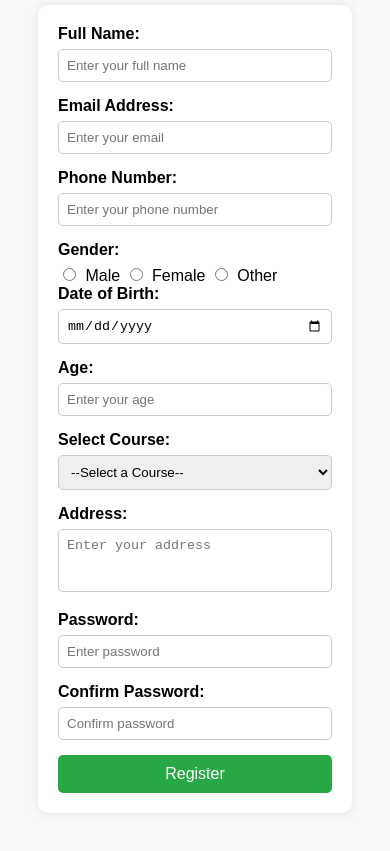
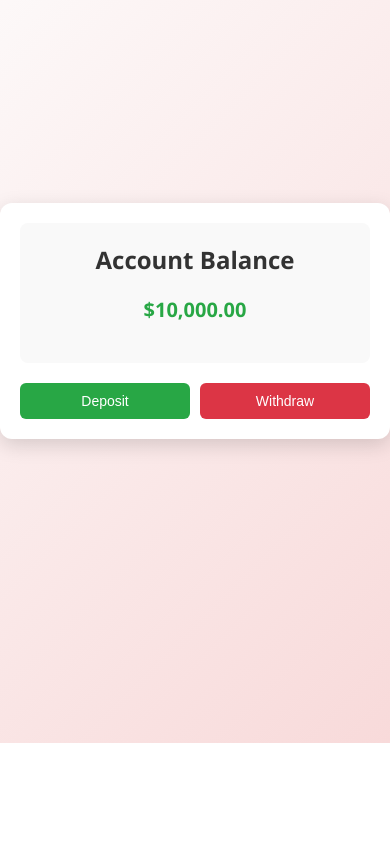
Before and after one commit to Akash1010101222/23BCS11228_AKASHDEEP, a plain HTML site: page index.html in a window 390 px wide. Shown: the part 101-952 px from the top of the page. After the commit the page ends 844 px from the top, so only its background shows below. Drawn offline with Linux system fonts and the light colour scheme.

Commit message:
Responsive Banking UI with Deposit/Withdrawal

```diff
--- a/Style.css
+++ b/Style.css
@@ -1,69 +1,86 @@
+/* General Styling */
 body {
-    font-family: Arial, sans-serif;
-    background-color: #f9f9f9;
-    padding: 30px;
+    font-family: 'Segoe UI', Tahoma, Geneva, Verdana, sans-serif;
+    background: linear-gradient(135deg, #fdfbfb, #f8dada);
+    margin: 0;
+    display: flex;
+    justify-content: center;
+    align-items: center;
+    min-height: 100vh;
 }
 
-h2 {
+/* Main Container */
+.bank-container {
+    background: #fff;
+    padding: 25px;
+    border-radius: 12px;
+    box-shadow: 0px 6px 20px rgba(0,0,0,0.15);
+    width: 350px;
     text-align: center;
+}
+
+/* Balance Display Card */
+.balance-card {
+    background: #f9f9f9;
+    padding: 20px;
+    border-radius: 8px;
+    margin-bottom: 20px;
+}
+
+.balance-card h2 {
+    margin: 0 0 10px;
     color: #333;
 }
 
-form {
-    max-width: 450px;
-    margin: auto;
-    background: white;
-    padding: 20px;
-    border-radius: 10px;
-    box-shadow: 0 0 10px rgba(0,0,0,0.1);
+.balance-card .balance {
+    font-size: 24px;
+    font-weight: bold;
+    color: #28a745;
 }
 
-label {
-    display: block;
-    margin-bottom: 6px;
-    font-weight: bold;
+/* Buttons */
+.button-group {
+    display: flex;
+    gap: 10px;
 }
 
-label.inline {
-    display: inline;
-    font-weight: normal;
+.btn {
+    flex: 1;
+    padding: 12px;
+    border: none;
+    border-radius: 6px;
+    font-size: 16px;
+    cursor: pointer;
+    transition: transform 0.2s ease, background-color 0.3s ease;
 }
 
-input[type="text"],
-input[type="email"],
-input[type="tel"],
-input[type="number"],
-input[type="date"],
-input[type="password"],
-select,
-textarea {
-    width: 100%;
-    padding: 8px;
-    margin-bottom: 15px;
-    border: 1px solid #ccc;
-    border-radius: 5px;
-    box-sizing: border-box;
+.deposit {
+    background-color: #28a745;
+    color: white;
 }
 
-input[type="radio"] {
-    margin-right: 5px;
+.withdraw {
+    background-color: #dc3545;
+    color: white;
 }
 
-textarea {
-    resize: none;
+/* Hover Effects */
+.btn:hover {
+    transform: translateY(-2px);
+    opacity: 0.9;
 }
 
-input[type="submit"] {
-    background-color: #28a745;
-    color: white;
-    border: none;
-    padding: 10px;
-    width: 100%;
-    font-size: 16px;
-    border-radius: 5px;
-    cursor: pointer;
+/* Responsive Design */
+@media (max-width: 500px) {
+    .bank-container {
+        width: 90%;
+        padding: 20px;
+    }
+    .balance-card .balance {
+        font-size: 20px;
+    }
+    .btn {
+        font-size: 14px;
+        padding: 10px;
+    }
 }
-
-input[type="submit"]:hover {
-    background-color: #218838;
-}
--- a/index.html
+++ b/index.html
@@ -3,78 +3,21 @@
 <head>
     <meta charset="UTF-8">
     <meta name="viewport" content="width=device-width, initial-scale=1.0">
-    <title>Student Registration Form</title>
+    <title>Responsive Banking UI</title>
     <link rel="stylesheet" href="style.css">
 </head>
 <body>
 
-    <div class="form-container">
-        <h2>Student Registration Form</h2>
-        <form action="#" method="post">
+    <div class="bank-container">
+        <div class="balance-card">
+            <h2>Account Balance</h2>
+            <p class="balance">$10,000.00</p>
+        </div>
 
-            <!-- Name Field -->
-            <label for="name">Full Name:</label>
-            <input type="text" id="name" name="name" placeholder="Enter your full name"
-                required pattern="[A-Za-z\s]{3,}" title="Name should be at least 3 characters and only letters/spaces allowed">
-
-            <!-- Email Field -->
-            <label for="email">Email Address:</label>
-            <input type="email" id="email" name="email" placeholder="Enter your email" required>
-
-            <!-- Phone Number -->
-            <label for="phone">Phone Number:</label>
-            <input type="tel" id="phone" name="phone" placeholder="Enter your phone number"
-                required pattern="[0-9]{10}" title="Enter a valid 10-digit phone number">
-
-            <!-- Gender -->
-            <label>Gender:</label>
-            <div class="gender-group">
-                <input type="radio" id="male" name="gender" value="Male" required>
-                <label for="male" class="inline">Male</label>
-
-                <input type="radio" id="female" name="gender" value="Female">
-                <label for="female" class="inline">Female</label>
-
-                <input type="radio" id="other" name="gender" value="Other">
-                <label for="other" class="inline">Other</label>
-            </div>
-
-            <!-- Date of Birth -->
-            <label for="dob">Date of Birth:</label>
-            <input type="date" id="dob" name="dob" required>
-
-            <!-- Age Field -->
-            <label for="age">Age:</label>
-            <input type="number" id="age" name="age" placeholder="Enter your age"
-                required min="18" max="60" title="Age must be between 18 and 60">
-
-            <!-- Course Selection -->
-            <label for="course">Select Course:</label>
-            <select id="course" name="course" required>
-                <option value="">--Select a Course--</option>
-                <option value="B.Tech">B.Tech</option>
-                <option value="B.Sc">B.Sc</option>
-                <option value="B.Com">B.Com</option>
-                <option value="MBA">MBA</option>
-            </select>
-
-            <!-- Address -->
-            <label for="address">Address:</label>
-            <textarea id="address" name="address" rows="3" placeholder="Enter your address" required></textarea>
-
-            <!-- Password -->
-            <label for="password">Password:</label>
-            <input type="password" id="password" name="password" placeholder="Enter password"
-                required pattern=".{6,}" title="Password must be at least 6 characters long">
-
-            <!-- Confirm Password -->
-            <label for="confirm_password">Confirm Password:</label>
-            <input type="password" id="confirm_password" name="confirm_password" placeholder="Confirm password"
-                required pattern=".{6,}" title="Password must match">
-
-            <!-- Submit Button -->
-            <input type="submit" value="Register">
-        </form>
+        <div class="button-group">
+            <button class="btn deposit">Deposit</button>
+            <button class="btn withdraw">Withdraw</button>
+        </div>
     </div>
 
 </body>
```
